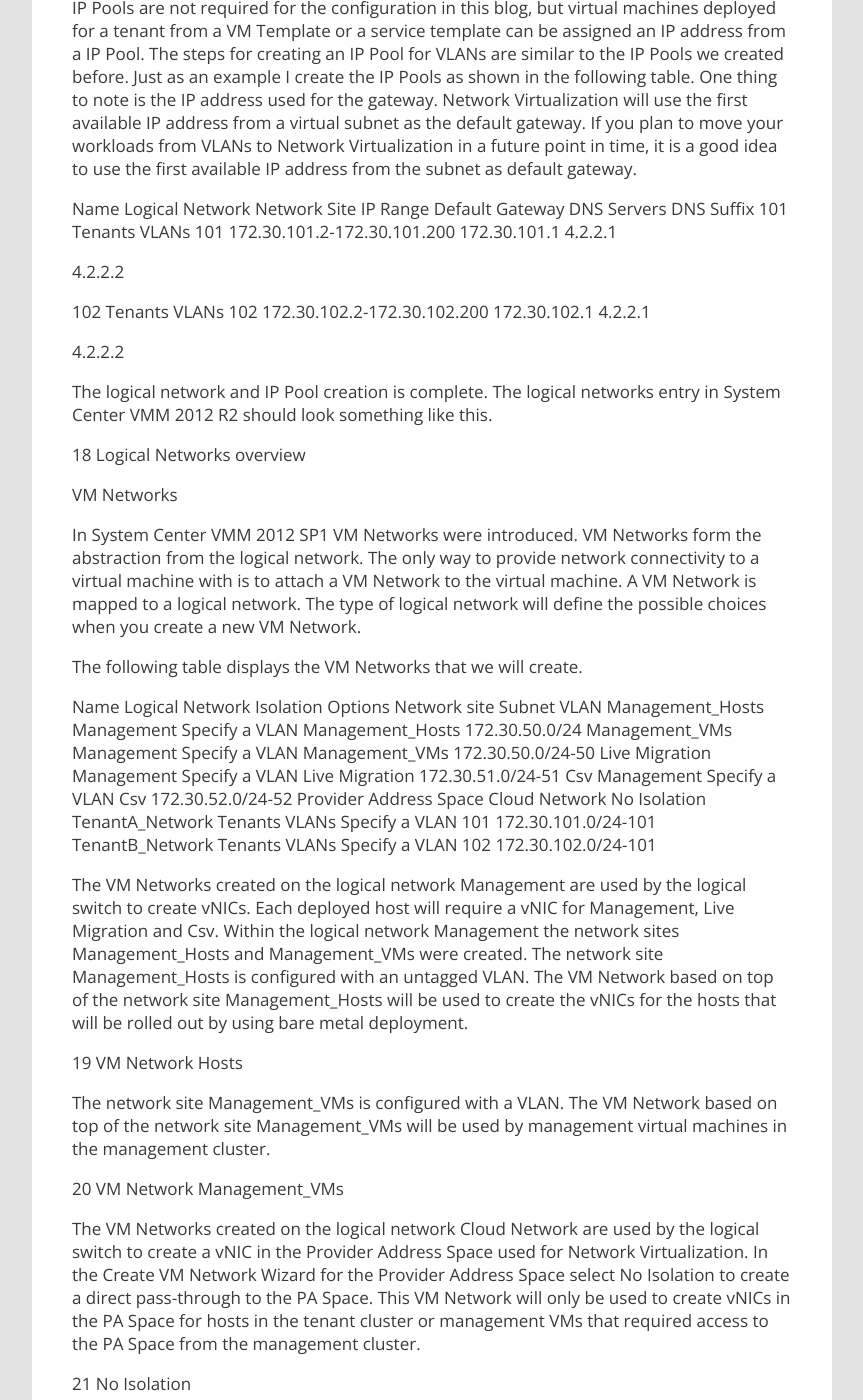
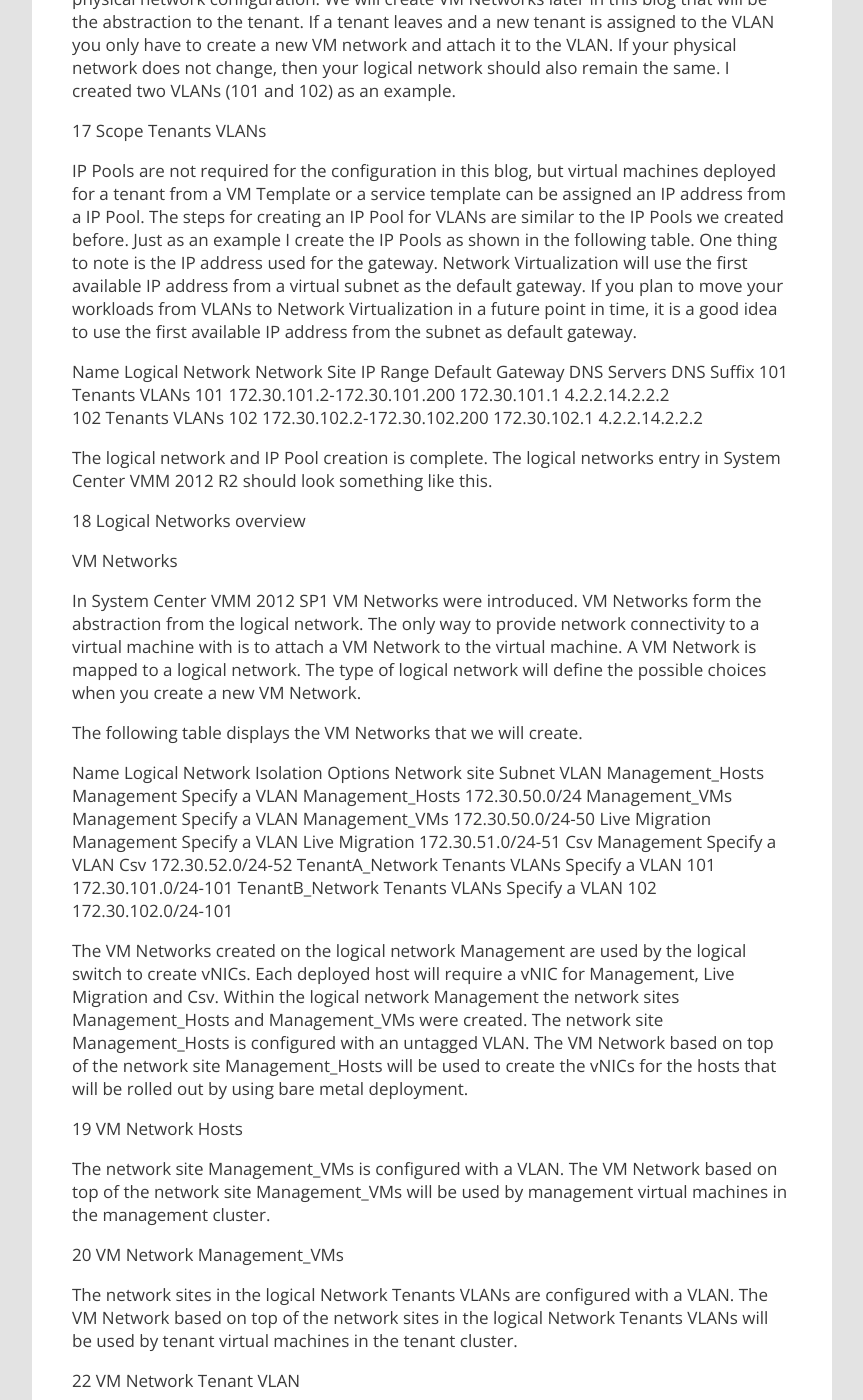
Before and after one commit to marcvaneijk/marcvaneijk.old, a Jekyll site: the page built from _posts/2013-08-30-bmd2.md, in a window 1280 px wide and 1400 px high, scrolled down 5351 px. Shown: the whole window, without its empty margins (58-921 px from the left). Built offline with Jekyll 4.4.1, drawn with Linux system fonts in a browser that asks for light colours; nearby versions of some CDN libraries; some of the changed text lies outside the part shown.

Commit message:
Update 2013-08-30-bmd2.md

```diff
--- a/_posts/2013-08-30-bmd2.md
+++ b/_posts/2013-08-30-bmd2.md
@@ -15,7 +15,7 @@ This blog series is divided in the following parts.
 
 In this part we will prepare the individual components in System Center VMM 2012 R2 that form the building blocks for the logical switch. There are a lot of screenshots in this series but I’m trying to explain this as detailed as possible. A lot of system admins are having difficulties to get configured, so bear with me.
 
-Host Groups
+## Host Groups
 
 In this example I use a dedicated management cluster. The management cluster has all the virtual machines for managing the environment (including System Center 2012 VMM R2 in a HA installation). New host added by the bare metal deployment process will be separated from the management hosts by defining two hosts group in VMM. In this example there is a host group called System Management and a host group called Tenants. To create a host group open the VMs and Services tab in VMM and select Create Host Group.
 
@@ -23,12 +23,13 @@ In this example I use a dedicated management cluster. The management cluster has
 
 When you have configured the host groups move the management cluster to the System Management host group.
 
-Logical networks and IP Pools
+## Logical networks and IP Pools
 
 The logical network allows us to document the physical networking infrastructure in System Center VMM 2012 R2. The IP schema and the physical network design in this blog series form the basis of this documentation. In this example we will create three Logical Networks.
-•Management
-•Cloud network
-•Tenants VLANs
+
+- Management
+- Cloud network
+- Tenants VLANs
 
 The Logical network Management will be used for Management Hosts, Management VMs, Live Migration and Csv. The logical network Cloud Network is used by tenant workloads for Network Virtualization. The logical network Tenants VLANs is used by tenant workloads with traditional VLANs.
 
@@ -38,15 +39,13 @@ To create a logical network open the Fabric tab and select Create Logical Networ
 
 The next piece is important. Most hosts (blade or rack) will issue their PXE on the physical switch infrastructure untagged. In this example we use VLAN 50 for management.
 
-
-
 The hosts in the management cluster have the Host Management adapter in VLAN 50 untagged. Management virtual machines in the management cluster are configured tagged in VLAN 50 on a separate vSwitch.
 
-Management cluster
+Management Cluster
 
-The hosts in the tenant cluster have the Host Management adapter in VLAN 50 untagged. There are no management virtual machines in the tenant cluster. So VLAN 50 untagged is not required in that host group.
+The hosts in the tenant cluster have the Host Management adapter in VLAN 50 untagged. There are no management virtual machines in the tenant cluster.
 
-tenant cluster
+Tenant Cluster
 
 To match this configuration we create a network site called Management_Hosts and a network site called Management_VMs.
 
@@ -86,17 +85,12 @@ Name resolving will also be performed on the management network. Enter the IP ad
 
 Skip the WINS screen and complete the wizard. Instead of showing all the screenshot for creating the additional IP Pools for the logical network Management this table will display the necessary settings.
 
-Name Logical Network Network Site IP Range Default Gateway DNS Servers DNS Suffix
-Management_Hosts Management Management_Hosts 172.30.50.31-172.30.50.39 172.30.50.254 172.30.50.51
-
-172.30.50.52
- Res.local
-Management_VMs Management Management_VMs 172.30.50.111-172.30.50.150 172.30.50.254 172.30.50.51
-
-172.30.50.52
- Res.local
-Live Migration Management Live Migration 172.30.51.31-172.30.51.29
-Csv Management Csv 172.30.52.31-172.30.51.29
+Name | Logical Network | Network Site | IP Range | Default Gateway | DNS Servers | DNS Suffix
+--- | --- | --- | --- | --- | --- | ---
+Management_Hosts | Management | Management_Hosts | 172.30.50.31 - 172.30.50.39 | 172.30.50.254 | 172.30.50.51, 172.30.50.52 | Res.local
+Management_VMs | Management | Management_VMs | 172.30.50.111 - 172.30.50.150 | 172.30.50.254 | 172.30.50.51, 172.30.50.52 | Res.local
+Live Migration | Management | Live Migration | 172.30.51.31 - 172.30.51.29
+Csv | Management | Csv | 172.30.52.31-172.30.51.29
 
 After you created the IP Pools for Management your Logical Networks entry in VMM should look like this
 
@@ -110,7 +104,7 @@ In a previous blog on network virtualization you can read about the difference b
 
 With network virtualization it is possible to delegate the creation of a virtual subnet (CA Space) to the tenant. A great example of this functionality is Windows Azure Pack. This solution gives the tenant an intuitive portal to create all kind of services. Windows Azure Pack can be layered on top of VMM to give the tenant the possibility to create virtual machines and virtual subnets. When a Tenant creates a virtual subnet from Windows Azure Pack the name of the logical network site (PA Space) from VMM is displayed.
 
-Therefore you should a descriptive name for the logical network for the PA Space. In this example Cloud network is used. Select to create a new Logical Network. Specify the descriptive name, select One connected network and enable the checkmark for Allow new VM networks created on this logical network to use network virtualization.
+Therefore you should a descriptive name for the logical network for the PA Space. In this example Cloud Network is used. Select to create a new Logical Network. Specify the descriptive name, select One connected network and enable the checkmark for Allow new VM networks created on this logical network to use network virtualization.
 
 11 Logical Network Cloud Network
 
@@ -118,7 +112,7 @@ In the next screen create a network site for the PA Space. System Center VMM is
 
 12 Scope Cloud Network
 
-Complete the Create Logical Network Wizard. For management of network virtualization from VMM it is required that the managements host are assigned an IP address in the PA Space from an IP Pool. Select to create an IP Pool from the Fabric tab, give a descriptive name (in this example Private Address Space) and select the logical network Cloud Network.
+Complete the Create Logical Network Wizard. For management of network virtualization from VMM it is required that an IP Pool exists in the PA Space. Select to create an IP Pool from the Fabric tab, give a descriptive name (in this example Provider Address Space) and select the logical network Cloud Network.
 
 13 Cloud Network IP Pool
 
@@ -152,14 +146,8 @@ Add each VLAN that you want to use for tenant or department workloads as a netwo
 IP Pools are not required for the configuration in this blog, but virtual machines deployed for a tenant from a VM Template or a service template can be assigned an IP address from a IP Pool. The steps for creating an IP Pool for VLANs are similar to the IP Pools we created before. Just as an example I create the IP Pools as shown in the following table. One thing to note is the IP address used for the gateway. Network Virtualization will use the first available IP address from a virtual subnet as the default gateway. If you plan to move your workloads from VLANs to Network Virtualization in a future point in time, it is a good idea to use the first available IP address from the subnet as default gateway.
 
 Name Logical Network Network Site IP Range Default Gateway DNS Servers DNS Suffix
-101 Tenants VLANs 101 172.30.101.2-172.30.101.200 172.30.101.1 4.2.2.1
-
-4.2.2.2
-
-102 Tenants VLANs 102 172.30.102.2-172.30.102.200 172.30.102.1 4.2.2.1
-
-4.2.2.2
-
+101 Tenants VLANs 101 172.30.101.2-172.30.101.200 172.30.101.1 4.2.2.14.2.2.2
+102 Tenants VLANs 102 172.30.102.2-172.30.102.200 172.30.102.1 4.2.2.14.2.2.2
 
 The logical network and IP Pool creation is complete. The logical networks entry in System Center VMM 2012 R2 should look something like this.
 
@@ -176,7 +164,6 @@ Management_Hosts Management Specify a VLAN Management_Hosts 172.30.50.0/24
 Management_VMs Management Specify a VLAN Management_VMs 172.30.50.0/24-50
 Live Migration Management Specify a VLAN Live Migration 172.30.51.0/24-51
 Csv Management Specify a VLAN Csv 172.30.52.0/24-52
-Provider Address Space Cloud Network No Isolation
 TenantA_Network Tenants VLANs Specify a VLAN 101 172.30.101.0/24-101
 TenantB_Network Tenants VLANs Specify a VLAN 102 172.30.102.0/24-101
 
@@ -187,10 +174,6 @@ The VM Networks created on the logical network Management are used by the logica
 The network site Management_VMs is configured with a VLAN. The VM Network based on top of the network site Management_VMs will be used by management virtual machines in the management cluster.
 
 20 VM Network Management_VMs
-
-The VM Networks created on the logical network Cloud Network are used by the logical switch to create a vNIC in the Provider Address Space used for Network Virtualization. In the Create VM Network Wizard for the Provider Address Space select No Isolation to create a direct pass-through to the PA Space. This VM Network will only be used to create vNICs in the PA Space for hosts in the tenant cluster or management VMs that required access to the PA Space from the management cluster.
-
-21 No Isolation
 
 The network sites in the logical Network Tenants VLANs are configured with a VLAN. The VM Network based on top of the network sites in the logical Network Tenants VLANs will be used by tenant virtual machines in the tenant cluster.
 
@@ -208,17 +191,11 @@ Select the Fabric tab, open the networking entry and select Port Profiles. Syste
 
 Name Port Profile Type Load Balancing Algorithm Teaming Mode Network Sites Enable Hyper-V Network Virtualization
 SI – HD Uplink Host Default Switch Independent Management_Hosts
-
-Live Migration
-
-Csv
-
+ Live Migration
+ Csv
 SI – HD – HNV Uplink Host Default Switch Independent Cloud Network
-
-101
-
-102
- Yes
+ 101
+ 102 Yes
 
 To create an Uplink Port Profile select create a new Hyper-V Port Profile. The first Uplink Port Profile will be used for the management traffic. Give the Uplink Port Profile a descriptive name (in this example SI – HD, meaning Switch Independent – Host Default) and select Uplink port profile as the type. Windows Server 2012 R2 enables a new Load balancing algorithm called Dynamic mode. This algorithm will distribute traffic amongst the physical NIC in a team in the best possible way, even if only one VM is generates a single TCP stream. The Dynamic mode is only available in Windows Server 2012 R2. If you want to reuse this Uplink Port Profile with a mixed set of Windows Server 2012 and Windows Server 2012 R2 host, the System Center VMM 2012 R2 provides a settings called Host Default that sets Dynamic mode algorithm for hosts that support it and Hyper-V Port algorithm for hosts that do not.
 
@@ -252,30 +229,10 @@ Name Minimum Bandwidth Weight Original Value Minimum Bandwidth Weight New Value
 Host Management 10 20
 Live Migration 40 60
 Cluster 10 20
- 60 100
+  60 100
 
 To change the Minimum Bandwidth Weight value open the properties of a virtual network adapter port profile and select the bandwidth settings tab. Change the value of the Minimum bandwidth weight.
 
 29 Change weight
 
-We also need to create one additional virtual port profile that we will use for the Network Virtualization vNIC. The settings used for this vNIC are displayed in the following table .
-
-Name Port Profile Type Offload Settings Security Settings Bandwidth Settings
-PA Space Virtual network adapter Virtual Machine Queues
-
-IPsec task offloading
-
-
-In the Fabric tab select to create a new Hyper-V Port Profile. Give it a descriptive name (in this example PA Space) and select virtual network adapter profile as the type.
-
-30 PA Space
-
-In the offload settings screen select Enable virtual machine queue and Enable IPsec task offloading to configure the settings that would also be enabled by default when you create new virtual machine from Hyper-V Manager.
-
-31 Offload settings
-
-In the Security Settings screen leave all choices unchecked to match the default settings when creating a VM from Hyper-V manager. In the Bandwidth Settings screen leave all bandwidth values to 0.
-
-The virtual network adapter profile will be abstracted by a Port Classification. Select to create a Port Classification from the Fabric tab. Give the Port Classification a descriptive name (in this example PA Space).
-
 In the next part of this series we will create the logical switch and the host profile.
```
Also changed, not shown: other parts of _posts/2013-08-30-bmd2.md (+2 -2 lines).
